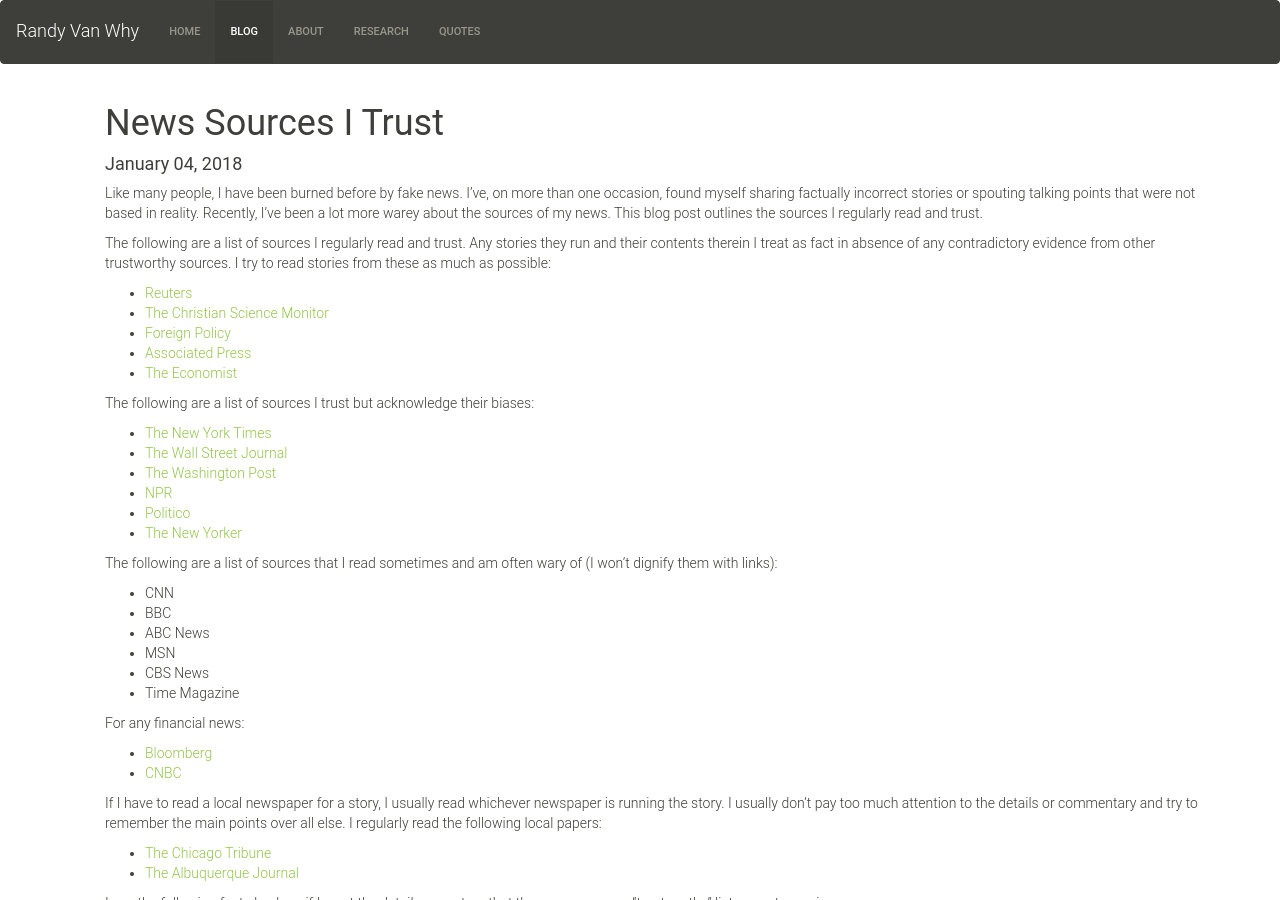
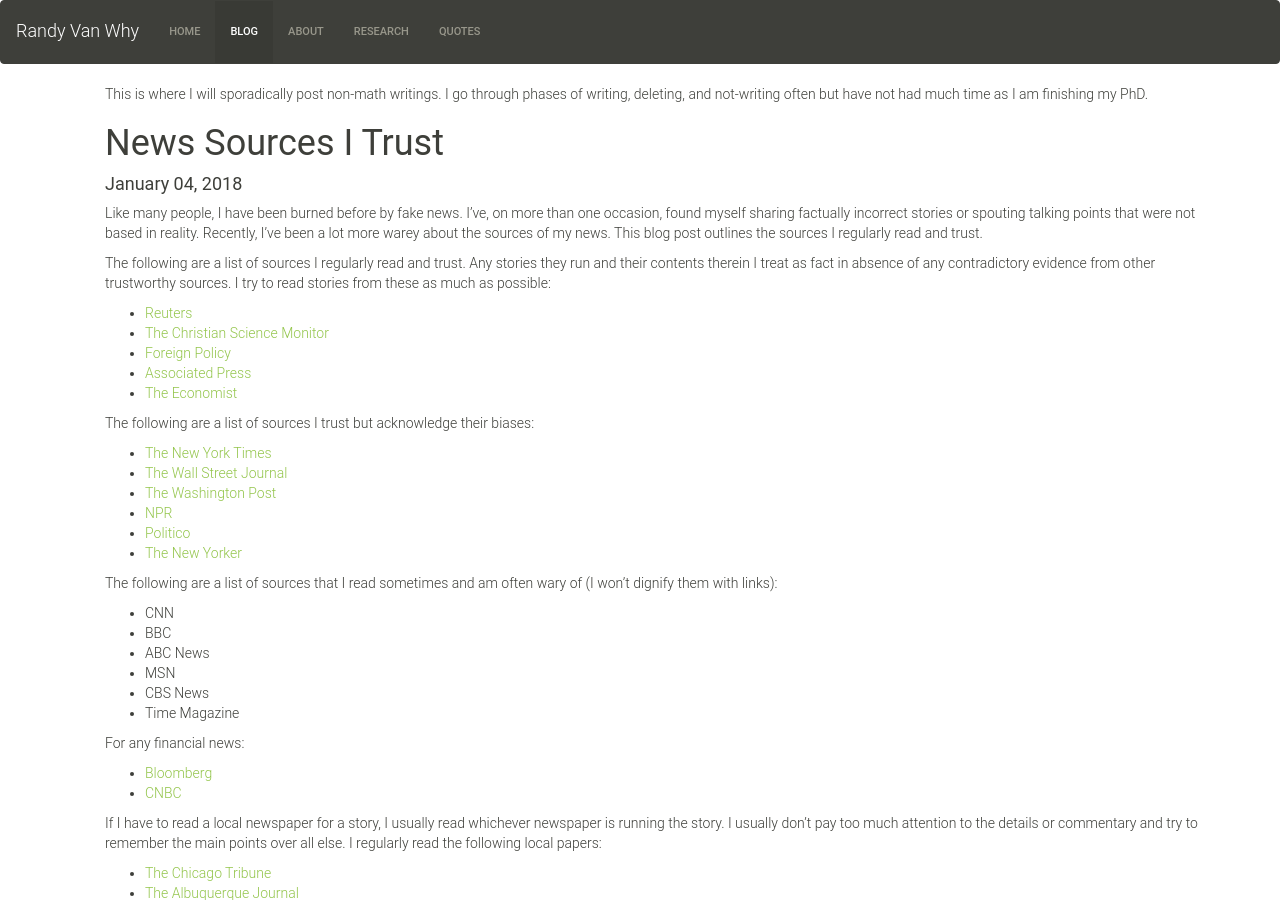
Before and after one commit to rvanwhy/rvanwhy.github.io, a Jekyll site: the page built from 01-blog.md, in a window 1280 px wide and 900 px high. Built offline with Jekyll 4.4.1, drawn with Linux system fonts in a browser that asks for light colours; nearby versions of some CDN libraries.

Commit message:
ADD: Disclaimer

```diff
--- a/01-blog.md
+++ b/01-blog.md
@@ -4,6 +4,8 @@
 permalink: blog.html
 ---
 
+This is where I will sporadically post non-math writings. I go through phases of writing, deleting, and not-writing often but
+have not had much time as I am finishing my PhD.
 
 {% for post in site.posts  %}
 <h1>{{ post.title }}</h1>
```
